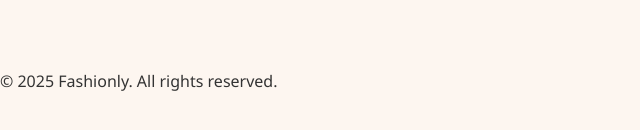
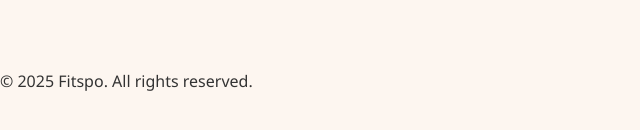
Before and after one commit to laurgreg28/Fitspo, a plain HTML site: page login.html in a window 1280 px wide. Shown: the part 640-770 px from the top of the page, 0-640 px from the left. Drawn offline with Linux system fonts and the light colour scheme.

Commit message:
correcting name

```diff
--- a/login.html
+++ b/login.html
@@ -3,7 +3,7 @@
 <head>
   <meta charset="UTF-8" />
   <meta name="viewport" content="width=device-width, initial-scale=1.0" />
-  <title>Fashionly | Login</title>
+  <title>Fitspo | Login</title>
   <link rel="stylesheet" href="login.css" />
 </head>
 <body>
@@ -42,7 +42,7 @@
   </main>
 
   <footer>
-    <p>&copy; 2025 Fashionly. All rights reserved.</p>
+    <p>&copy; 2025 Fitspo. All rights reserved.</p>
   </footer>
   <script src="script.js"></script>
 </body>
```
